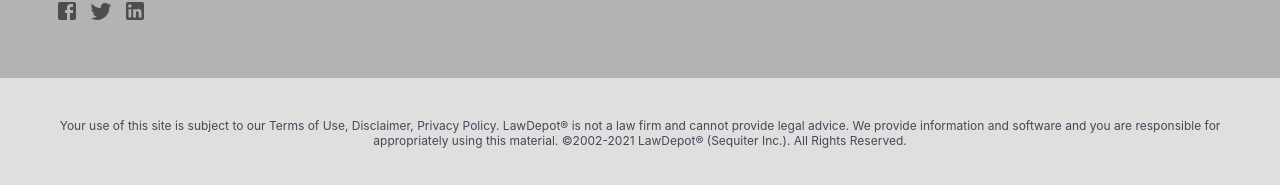
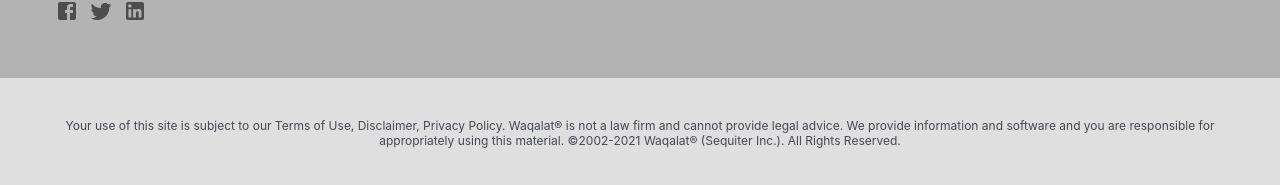
Before and after one commit to Jitesh291/waqalat-1, a React (Create React App) app: page /documents/1 in a window 1280 px wide. Shown: the part 733-918 px from the top of the page. Built offline with nearby package versions, Linux system fonts and the light colour scheme.

Commit message:
LawDepot -> Waqalat

```diff
--- a/src/components/Footer/Footer.js
+++ b/src/components/Footer/Footer.js
@@ -32,7 +32,7 @@ class Footer extends Component {
                 </div>
                 </div>
                 <div className='footer-tc'>
-                Your use of this site is subject to our Terms of Use, Disclaimer, Privacy Policy. LawDepot® is not a law firm and cannot provide legal advice. We provide information and software and you are responsible for appropriately using this material. ©2002-2021 LawDepot® (Sequiter Inc.). All Rights Reserved.
+                Your use of this site is subject to our Terms of Use, Disclaimer, Privacy Policy. Waqalat® is not a law firm and cannot provide legal advice. We provide information and software and you are responsible for appropriately using this material. ©2002-2021 Waqalat® (Sequiter Inc.). All Rights Reserved.
                 </div>
             </footer>
 
```
